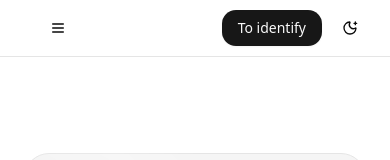
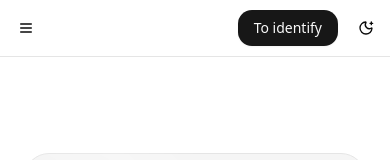
Before and after one commit to Rlzee/email-manager, a Next.js app: page / in a window 390 px wide. Shown: the top 160 px of the page. Built offline with nearby package versions, Linux system fonts and the light colour scheme.

Commit message:
fix: adjust Navbar layout for improved responsiveness and spacing

```diff
--- a/src/components/ui/navbar.tsx
+++ b/src/components/ui/navbar.tsx
@@ -40,13 +40,12 @@ const Navbar = ({ appName, items, buttons }: NavbarProps) => {
 
   return (
     <nav className="z-50 sticky top-0 w-full bg-background/60 backdrop-blur-lg border-b border-border">
-        <div className="flex items-center justify-between h-14 mx-auto max-w-7xl px-6">
+        <div className="flex items-center justify-between h-14 mx-auto md:max-w-7xl md:px-6 px-2">
           <div className="md:hidden">
             <Button
               variant="ghost"
               size="icon"
               onClick={() => setIsOpen(!isOpen)}
-              className="md:ml-0 ml-4"
             >
               {isOpen ? (
                 <X className="h-5 w-5" />
```
